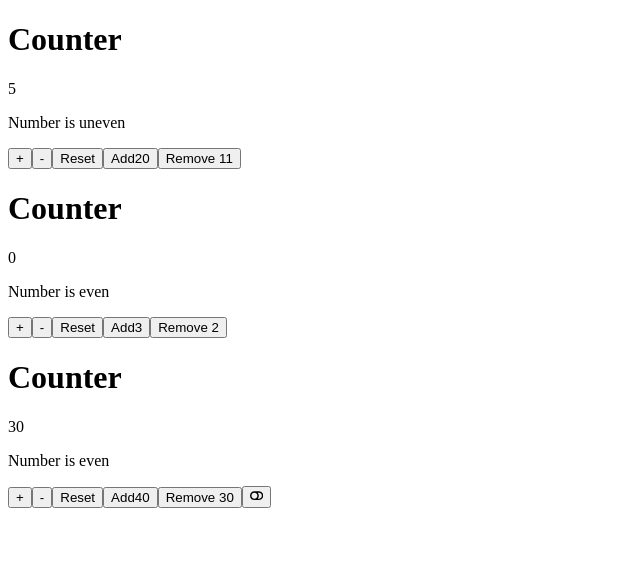
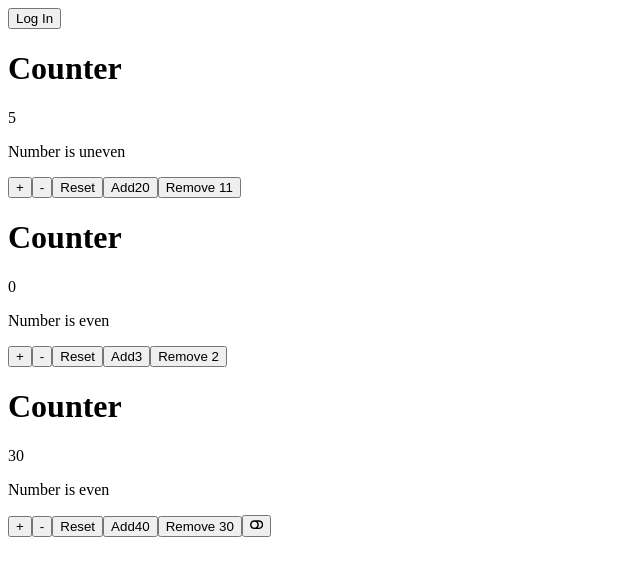
Before and after one commit to bonniemo/Custom-Hooks, a React (Vite) app: page / in a window 1280 px wide. Shown: the top 576 px of the page, without its empty margins (0-640 px from the left). Built offline with nearby package versions, Linux system fonts and the light colour scheme.

Commit message:
step prop clean up

```diff
--- a/src/App.tsx
+++ b/src/App.tsx
@@ -1,3 +1,4 @@
+import Button from "./Components/Button"
 import Counter from "./Components/Counter"
 import ToggleBtn from "./Components/ToggleBtn"
 
@@ -5,7 +6,8 @@ import ToggleBtn from "./Components/ToggleBtn"
 const App = () => {
   return (
     <>
-    <Counter initialCount={5} minValue={0} maxValue={5} step={1} stepUp={20} stepDown={11}/>
+    <Button onClick={() => console.log('clicked')}>Log In</Button>
+    <Counter initialCount={5} minValue={0} maxValue={50} step={1} stepUp={20} stepDown={11}/>
     <Counter initialCount={0} minValue={-10} maxValue={20} step={1} stepUp={3} stepDown={2}/>
     <Counter initialCount={30} minValue={0} maxValue={100} step={1} stepOne={1} stepUp={40} stepDown={30}/>
     <ToggleBtn/>
--- /dev/null
+++ b/src/Components/Button.tsx
@@ -0,0 +1,16 @@
+import { ReactNode } from "react";
+
+type Btn = {
+    children: ReactNode;
+    onClick: () => void;
+}
+
+const Button = ({onClick, children}:Btn) => {
+  return (
+    <>
+      <button onClick={onClick}>{children}</button>
+    </>
+  );
+};
+
+export default Button;
--- a/src/Components/Counter.tsx
+++ b/src/Components/Counter.tsx
@@ -21,8 +21,8 @@ const Counter = ({
       <h1>Counter</h1>
       <p>{count}</p>
       {isEven() ? <p>Number is even</p> : <p>Number is uneven</p>}
-      <button onClick={() => increment(1)}>+</button>
-      <button onClick={() => decrement(1)}>-</button>
+      <button onClick={() => increment(step)}>+</button>
+      <button onClick={() => decrement(step)}>-</button>
       <button onClick={reset}>Reset</button>
       <button onClick={() => increment(stepUp)}>Add{stepUp}</button>
       <button onClick={() => decrement(stepDown)}>Remove {stepDown}</button>
```
